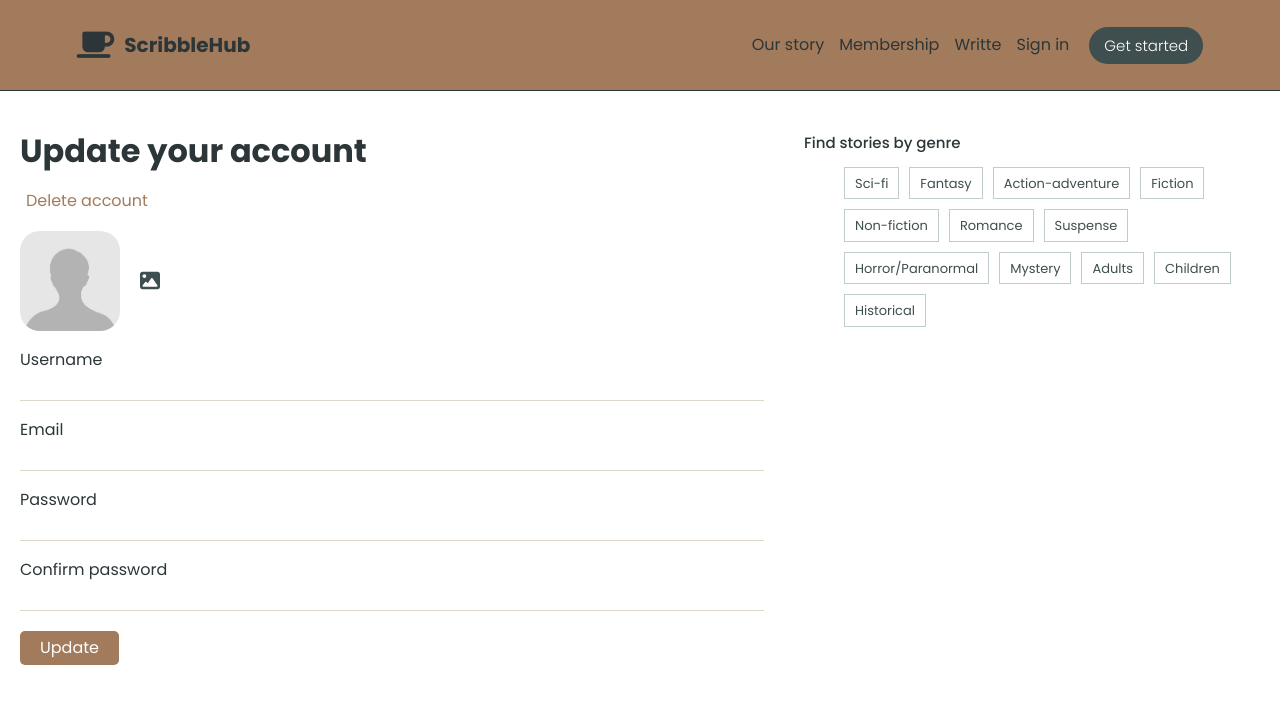
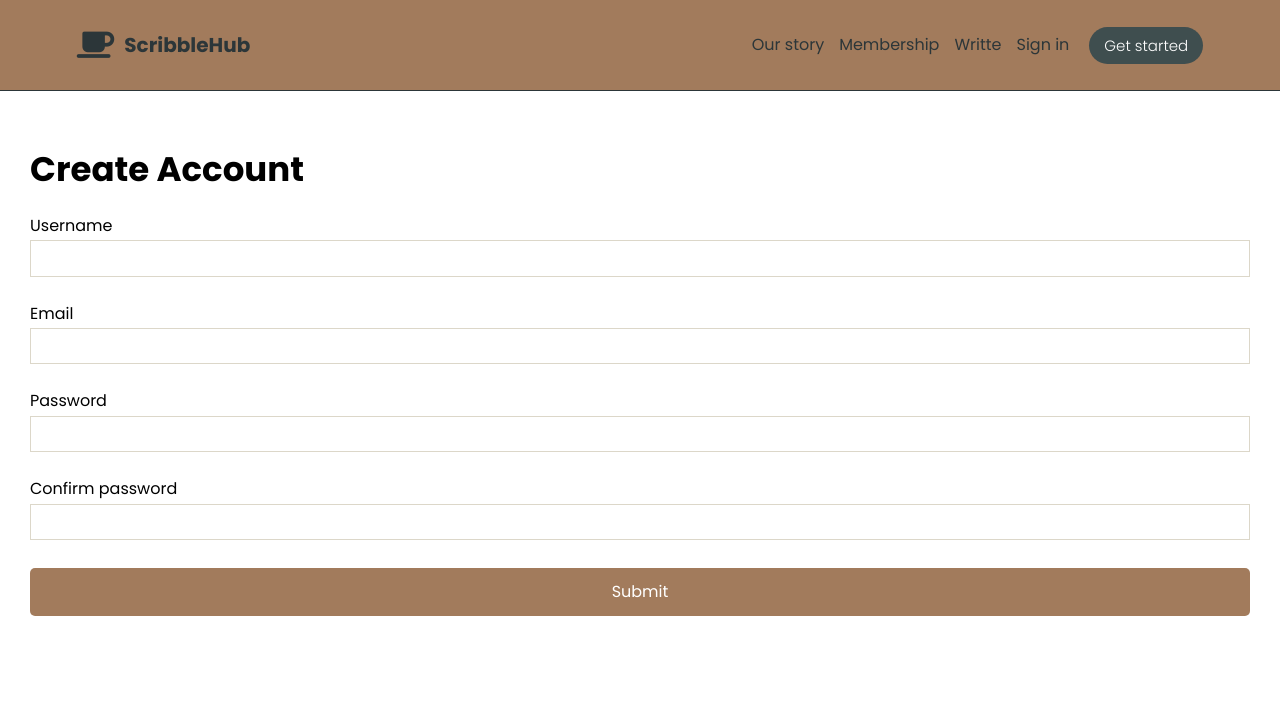
Before and after one commit to Jorge-PMarin/scribble-app, a React (Vite) app: page / in a window 1280 px wide. Shown: the top 704 px of the page. Built offline with nearby package versions, Linux system fonts and the light colour scheme.

Commit message:
signupForm finished

```diff
--- a/src/App.jsx
+++ b/src/App.jsx
@@ -6,12 +6,13 @@ import Write from './components/write';
 import UserBar from './components/UserBar';
 import SettingsPage from './Pages/SettingsPage';
 import Popup from './components/Popup';
+import SignupForm from './components/signupForm';
 
 function App() {
   return (
     <>
       <NavBar />
-      <SettingsPage />
+      <SignupForm/>
     </>
   );
 }
--- a/src/components/Button.jsx
+++ b/src/components/Button.jsx
@@ -1,3 +1,3 @@
-export default function Button({buttonText}) {
-  return <button className="button">{buttonText}</button>;
+export default function Button({children, styles}) {
+  return <button type="submit" className="button" style={styles}>{children}</button>;
 }
--- a/src/components/NavBar.jsx
+++ b/src/components/NavBar.jsx
@@ -1,5 +1,6 @@
 import { useState } from 'react';
 import Popup from './Popup';
+import SignupForm from './signupForm';
 
 export default function NavBar() {
   const [popupIsOpen, setPopupIsOpen] = useState(false);
@@ -38,7 +39,7 @@ export default function NavBar() {
 
       {popupIsOpen && (
         <Popup setPopupIsOpen={setPopupIsOpen}>
-          <h1>working</h1>
+          <SignupForm />
         </Popup>
       )}
     </header>
--- a/src/components/Popup.jsx
+++ b/src/components/Popup.jsx
@@ -1,3 +1,5 @@
+
+
 export default function Popup({ setPopupIsOpen, children }) {
   {
     /*  when the user clicks anywhere outside of the modal, it closes */
@@ -15,6 +17,9 @@ export default function Popup({ setPopupIsOpen, children }) {
           <i className="fa-solid fa-xmark"></i>
         </button>
         {children}
+        {/* <p className="popup__sign">{
+          children.type.name === "Signupform" ? 'ho' : 'hi'
+        }</p> */}
       </div>
     </div>
   );
--- /dev/null
+++ b/src/components/SignupForm.jsx
@@ -0,0 +1,117 @@
+import { useFormik } from 'formik';
+import * as Yup from 'yup';
+import Button from './Button';
+
+export default function SignupForm() {
+  const formik = useFormik({
+    initialValues: {
+      username: '',
+      email: '',
+      password: '',
+      confirmPassword: '',
+    },
+    validationSchema: Yup.object({
+      username: Yup.string()
+        .max(15, 'Must be 15 characters or less')
+        .required('Required field'),
+      email: Yup.string()
+        .email('Must be a valid email address')
+        .required('Required field'),
+      password: Yup.string()
+        .min(9, 'Must be at least 9 characters long')
+        .required('Required field'),
+      confirmPassword: Yup.string()
+        .oneOf([Yup.ref('password'), null], 'Passwords must match')
+        .required('Required field'),
+    }),
+    onSubmit: (values) => {
+      console.log(values);
+    },
+  });
+
+  return (
+    <form onSubmit={formik.handleSubmit} className="signupForm">
+      <h2 className="signupForm__heading">Create Account</h2>
+
+      <div className="signupForm__group">
+        <label htmlFor="signup-username" className="signupForm__label">
+          Username
+        </label>
+        <input
+          type="text"
+          id="signup-username"
+          name="username"
+          onChange={formik.handleChange}
+          onBlur={formik.handleBlur}
+          value={formik.values.username}
+        />
+        {formik.touched.username && formik.errors.username ? (
+          <label htmlFor="signup-username" className="signupForm__error">
+            {formik.errors.username}
+          </label>
+        ) : null}
+      </div>
+
+      <div className="signupForm__group">
+        <label htmlFor="signup-email" className="signupForm__label">
+          Email
+        </label>
+        <input
+          type="text"
+          id="signup-email"
+          name="email"
+          onChange={formik.handleChange}
+          onBlur={formik.handleBlur}
+          value={formik.values.email}
+        />
+        {formik.touched.email && formik.errors.email ? (
+          <label htmlFor="signup-email" className="signupForm__error">
+            {formik.errors.email}
+          </label>
+        ) : null}
+      </div>
+
+      <div className="signupForm__group">
+        <label htmlFor="signup-password" className="signupForm__label">
+          Password
+        </label>
+        <input
+          type="password"
+          id="signup-password"
+          name="password"
+          onChange={formik.handleChange}
+          onBlur={formik.handleBlur}
+          value={formik.values.password}
+        />
+        {formik.touched.password && formik.errors.password ? (
+          <label htmlFor="signup-password" className="signupForm__error">
+            {formik.errors.password}
+          </label>
+        ) : null}
+      </div>
+
+      <div className="signupForm__group">
+        <label htmlFor="signup-confirm-password" className="signupForm__label">
+          Confirm password
+        </label>
+        <input
+          type="password"
+          id="signup-confirm-password"
+          name="confirmPassword"
+          onChange={formik.handleChange}
+          onBlur={formik.handleBlur}
+          value={formik.values.confirmPassword}
+        />
+        {formik.touched.confirmPassword && formik.errors.confirmPassword ? (
+          <label
+            htmlFor="signup-confirm-password"
+            className="signupForm__error"
+          >
+            {formik.errors.confirmPassword}
+          </label>
+        ) : null}
+      </div>
+      <Button styles={{ padding: '1.5rem 2rem' }}>Submit</Button>
+    </form>
+  );
+}
--- a/src/components/Write.jsx
+++ b/src/components/Write.jsx
@@ -28,8 +28,7 @@ export default function Write() {
             placeholder="Tell your story..."
           />
         </div>
-        {/* <button className="write__form__btn">Publish</button> */}
-        <Button buttonText={'Publish!'} />
+        <Button>Publish</Button>
       </form>
     </main>
   );
--- a/src/styles/components/_popup.scss
+++ b/src/styles/components/_popup.scss
@@ -47,6 +47,7 @@
   .popup {
     &__content {
       height: 70rem;
+      width: 90%;
     }
   }
 }
--- /dev/null
+++ b/src/styles/components/_signupForm.scss
@@ -0,0 +1,38 @@
+@use '../base/variables';
+
+.signupForm {
+  padding: 3rem;
+  display: flex;
+  flex-direction: column;
+
+  &__heading {
+    font-size: 3.4rem;
+  }
+
+  &__group {
+    position: relative;
+    margin-bottom: 1rem;
+    padding-bottom: 1.8rem;
+  }
+
+  &__label {
+    display: block;
+    margin-bottom: 0.5rem;
+
+  }
+
+  & input {
+    width: 100%;
+    padding: 0.8rem;
+    border: 0.1rem solid variables.$light-gray;
+
+  }
+
+  &__error {
+    font-size: 1.4rem;
+    position: absolute;
+    color: red;
+    bottom: 0;
+    left: 0;
+  }
+}
--- a/src/styles/main.css
+++ b/src/styles/main.css
@@ -965,5 +965,35 @@ body {
 @media (min-width: 900px) {
   .popup__content {
     height: 70rem;
+    width: 90%;
   }
 }
+.signupForm {
+  padding: 3rem;
+  display: flex;
+  flex-direction: column;
+}
+.signupForm__heading {
+  font-size: 3.4rem;
+}
+.signupForm__group {
+  position: relative;
+  margin-bottom: 1rem;
+  padding-bottom: 1.8rem;
+}
+.signupForm__label {
+  display: block;
+  margin-bottom: 0.5rem;
+}
+.signupForm input {
+  width: 100%;
+  padding: 0.8rem;
+  border: 0.1rem solid #dcd7c9;
+}
+.signupForm__error {
+  font-size: 1.4rem;
+  position: absolute;
+  color: red;
+  bottom: 0;
+  left: 0;
+}
--- a/src/styles/main.scss
+++ b/src/styles/main.scss
@@ -14,3 +14,4 @@
 @use './pages/settingsPage';
 @use './components/button';
 @use './components/popup';
+@use './components/signupForm';
```
